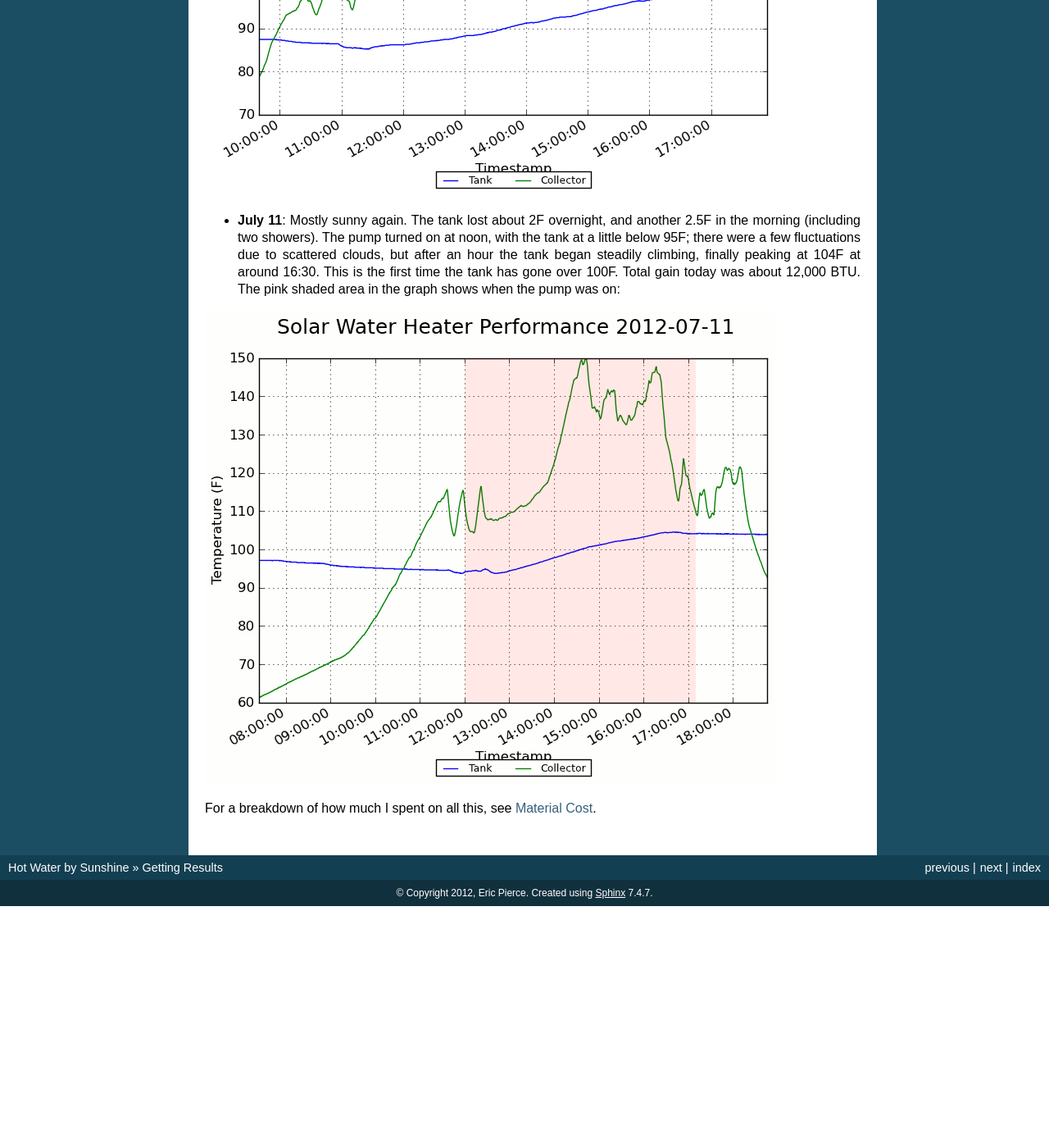
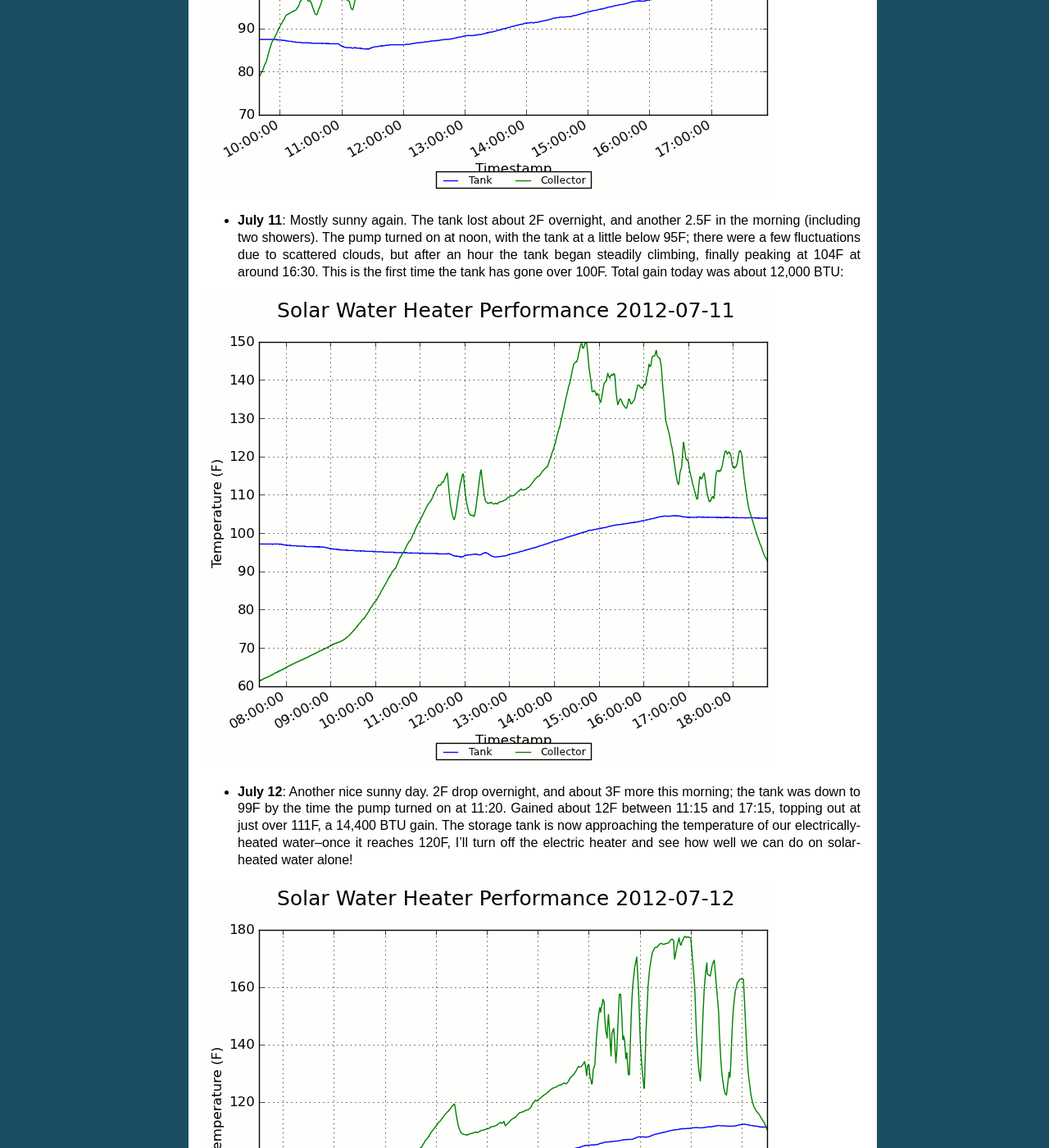
Before and after one commit to wapcaplet/hot-water-by-sunshine, a Sphinx documentation site: the page built from docs/results.rst, in a window 1280 px wide and 1400 px high, scrolled down 836 px. Shown: the whole window at 82% size. Built offline with Sphinx 7.4.7, drawn with Linux system fonts in a browser that asks for light colours; before the commit the page ends 1941 px from its top, so only the background shows below that.

Commit message:
July 12 results

```diff
--- a/docs/results.rst
+++ b/docs/results.rst
@@ -44,9 +44,17 @@ could see it was definitely working.
   the tank at a little below 95F; there were a few fluctuations due to scattered
   clouds, but after an hour the tank began steadily climbing, finally peaking at
   104F at around 16:30. This is the first time the tank has gone over 100F. Total
-  gain today was about 12,000 BTU. The pink shaded area in the graph shows when
-  the pump was on:
+  gain today was about 12,000 BTU:
 
 .. image:: images/2012-07-11.png
 
+- **July 12**: Another nice sunny day. 2F drop overnight, and about 3F more this
+  morning; the tank was down to 99F by the time the pump turned on at 11:20.
+  Gained about 12F between 11:15 and 17:15, topping out at just over 111F, a
+  14,400 BTU gain. The storage tank is now approaching the temperature of our
+  electrically-heated water--once it reaches 120F, I'll turn off the electric
+  heater and see how well we can do on solar-heated water alone!
+
+.. image:: images/2012-07-12.png
+
 For a breakdown of how much I spent on all this, see :ref:`cost`.
```
Also changed, not shown: docs/images/2012-07-10.png, docs/images/2012-07-11.png, docs/images/2012-07-12.png (added).
